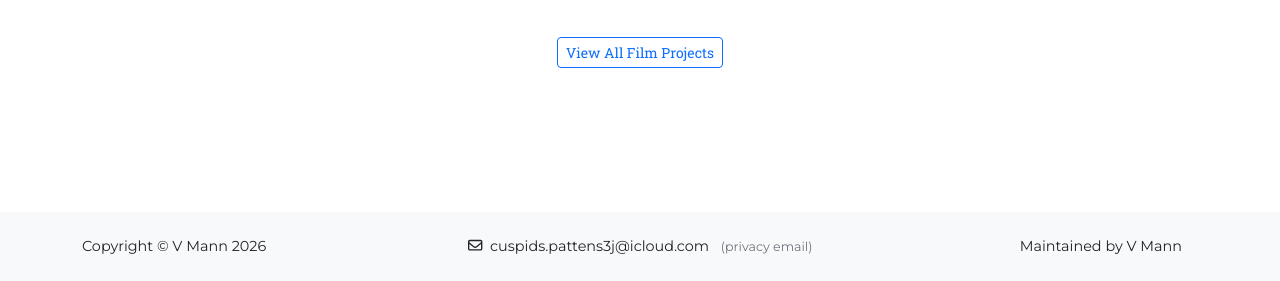
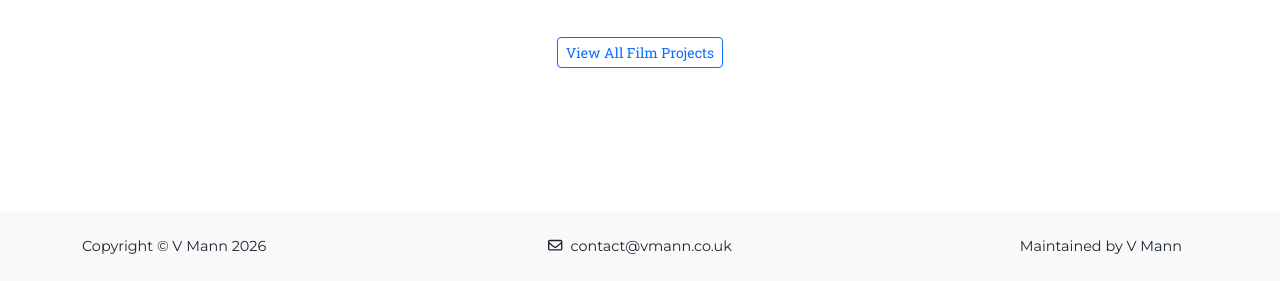
Before and after one commit to Maybe-Idk-How-To-Code/vmann_site, a plain HTML site: page project.html in a window 1280 px wide. Shown: the part 937-1218 px from the top of the page. Drawn offline with nearby package versions, Linux system fonts and the light colour scheme.

Commit message:
updated footer

```diff
--- a/components/footer.html
+++ b/components/footer.html
@@ -5,10 +5,10 @@
                 Copyright &copy; V Mann 2026
             </div>
             <div class="col-lg-4 my-3 my-lg-0 text-center">
-                <a href="mailto:cuspids.pattens3j@icloud.com" class="text-dark text-decoration-none">
-                    <i class="far fa-envelope me-2"></i>cuspids.pattens3j@icloud.com
+                <a href="mailto:contact@vmann.co.uk" class="text-dark text-decoration-none">
+                    <i class="far fa-envelope me-2"></i>contact@vmann.co.uk
                 </a>
-                <span class="text-muted small ms-2">(privacy email)</span>
+                <!-- <span class="text-muted small ms-2">(privacy email)</span> -->
             </div>
             <div class="col-lg-4 text-lg-end">
                 <a class="link-dark text-decoration-none me-3" href="#!">Maintained by V Mann</a>
```
Also changed, not shown: js/main.js (line endings or trailing spaces), 1 other file.
